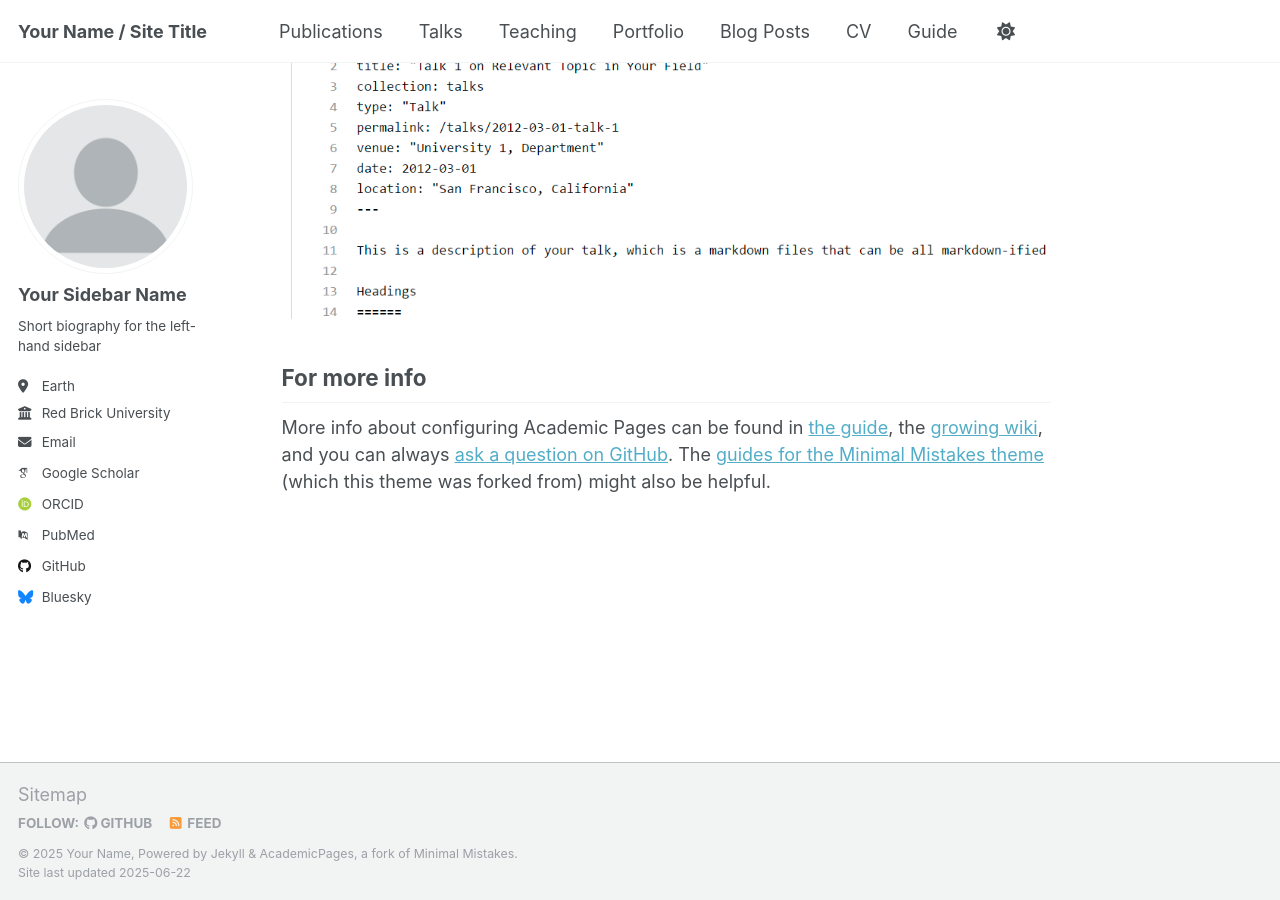
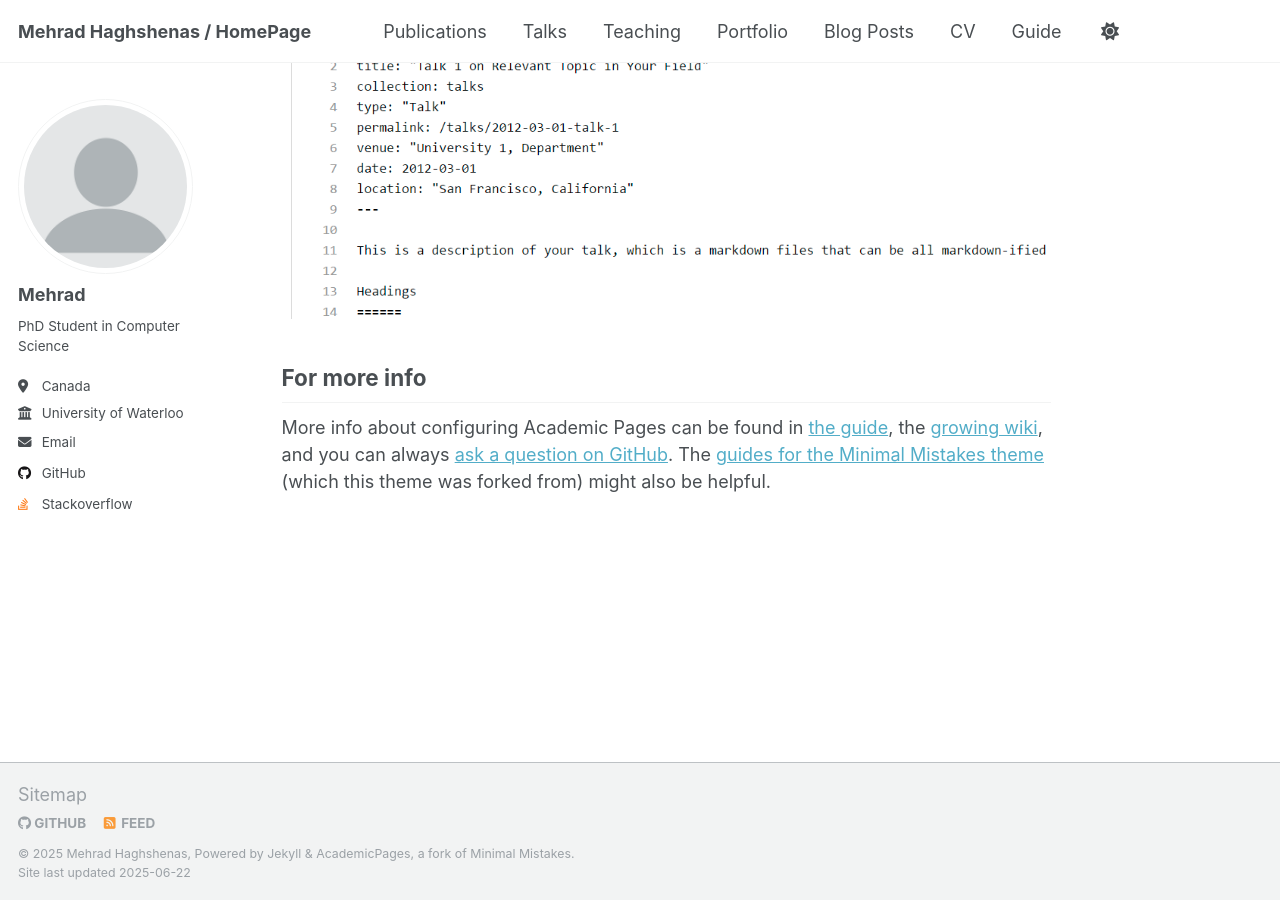
Before and after one commit to mehrad31415/mehrad31415.github.io, a Jekyll site: the page built from _pages/about.md, in a window 1280 px wide and 900 px high, scrolled down 2636 px. Built offline with Jekyll 4.4.1, drawn with Linux system fonts in a browser that asks for light colours; some web fonts are replaced.

Commit message:
Update _config.yml

```diff
--- a/_config.yml
+++ b/_config.yml
@@ -7,15 +7,15 @@
 # server process.
 
 # Basic Site Settings
-locale                   : "en-US"
+locale                   : "en-UK"
 site_theme               : "default"
-title                    : "Your Name / Site Title"
+title                    : "Mehrad Haghshenas / HomePage"
 title_separator          : "-"
-name                     : &name "Your Name"
-description              : &description "personal description"
-url                      : https://academicpages.github.io # the base hostname & protocol for your site e.g. "https://[your GitHub username].github.io" or if you already have some other page hosted on Github then use "https://[your GitHub username].github.io/[Your Repo Name]"
+name                     : &name "Mehrad Haghshenas"
+description              : &description "This is my personal webpage."
+url                      : https://mehrad31415.github.io # the base hostname & protocol for your site e.g. "https://[your GitHub username].github.io" or if you already have some other page hosted on Github then use "https://[your GitHub username].github.io/[Your Repo Name]"
 baseurl                  : "" # the subpath of your site, e.g. "/blog"
-repository               : "academicpages/academicpages.github.io"
+repository               : "mehrad31415/mehrad31415.github.io"
 
 # Site Author - The following control what appear as part of the author content on the side bar.
 #               If a field is blank the icon and link will not appear, otherwise it will be shown.
@@ -23,22 +23,22 @@ repository               : "academicpages/academicpages.github.io"
 author:
   # Biographic information
   avatar           : "profile.png"
-  name             : "Your Sidebar Name"
+  name             : "Mehrad"
   pronouns         : # example: "she/her"
-  bio              : "Short biography for the left-hand sidebar"
-  location         : "Earth"
-  employer         : "Red Brick University"
+  bio              : "PhD Student in Computer Science"
+  location         : "Canada"
+  employer         : "University of Waterloo"
   uri              : # URL
-  email            : "none@example.org"
+  email            : "m3haghsh@uwaterloo.ca"
 
   # Academic websites
   academia         : # URL
   arxiv            : # URL - Update with the correct link to your profile
-  googlescholar    : "https://scholar.google.com/citations?user=PS_CX0AAAAAJ"
+  googlescholar    :
   impactstory      : # URL
-  orcid            : "http://orcid.org/yourorcidurl"
+  orcid            :
   semantic         : # URL
-  pubmed           : "https://www.ncbi.nlm.nih.gov/pubmed/?term=john+snow"
+  pubmed           :
   researchgate     : # URL
   scopus           : # URL
 
@@ -46,12 +46,12 @@ author:
   bitbucket        : # Username - Update with your username on the site
   codepen          : # Username
   dribbble         : # Username
-  github           : "academicpages"
+  github           : "mehrad31415"
   kaggle           : # Username
-  stackoverflow    : # User number or user number and name (i.e., use "1" or "1/jeff-atwood")
+  stackoverflow    : "19961014/runtimeerror31415"
 
   # Social media
-  bluesky          : "bsky.app" # Replace this with you Bluesky username
+  bluesky          :
   facebook         : # Username
   flickr           : # Username
   foursquare       : # Username
@@ -296,7 +296,7 @@ sass:
 permalink: /:categories/:title/
 # paginate: 5 # amount of posts to show
 # paginate_path: /page:num/
-timezone: Etc/UTC # http://en.wikipedia.org/wiki/List_of_tz_database_time_zones
+timezone: "America/Toronto" # http://en.wikipedia.org/wiki/List_of_tz_database_time_zones
 
 
 # Plugins
```
